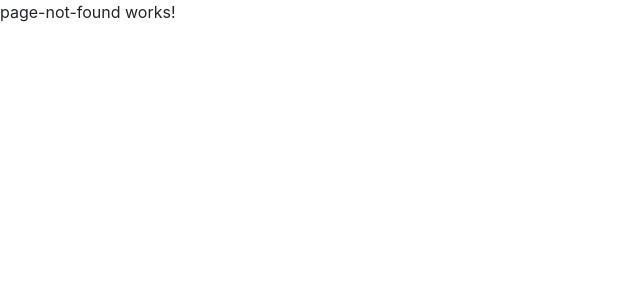
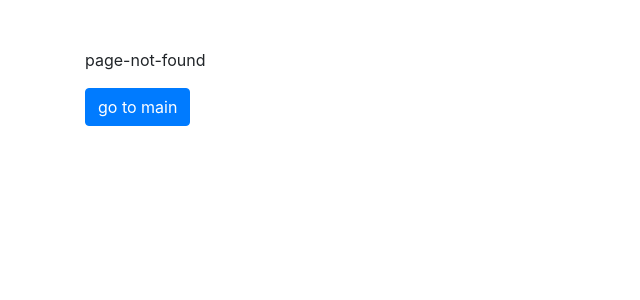
Before and after one commit to EgorKirillov/testVasilenko, an Angular app: page /404 in a window 1280 px wide. Shown: the top 300 px of the page, without its empty margins (0-640 px from the left). Built offline with nearby package versions, Linux system fonts and the light colour scheme.

Commit message:
refactor: routing

```diff
--- a/src/app/app-routing.module.ts
+++ b/src/app/app-routing.module.ts
@@ -1,15 +1,7 @@
 import { NgModule } from '@angular/core'
 import { RouterModule, Routes } from '@angular/router'
-import { SummaryComponent } from './summary/components/summary/summary.component'
-import { ListComponent } from './list/components/list/list.component'
-import { PageNotFoundComponent } from './page-not-found/page-not-found/page-not-found.component'
 
-const routes: Routes = [
-  { path: '', component: SummaryComponent, pathMatch: 'full' },
-  { path: 'navigator', component: ListComponent },
-  { path: '404', component: PageNotFoundComponent },
-  { path: '**', redirectTo: '/404' },
-]
+const routes: Routes = []
 
 @NgModule({
   imports: [RouterModule.forRoot(routes)],
--- a/src/app/app.module.ts
+++ b/src/app/app.module.ts
@@ -5,10 +5,11 @@ import { AppRoutingModule } from './app-routing.module'
 import { AppComponent } from './app.component'
 import { ListModule } from './list/list.module'
 import { SummaryModule } from './summary/summary.module'
+import { PageNotFoundModule } from './page-not-found/page-not-found.module'
 
 @NgModule({
   declarations: [AppComponent],
-  imports: [BrowserModule, AppRoutingModule, ListModule, SummaryModule],
+  imports: [BrowserModule, AppRoutingModule, ListModule, SummaryModule, PageNotFoundModule],
   providers: [],
   bootstrap: [AppComponent],
 })
--- /dev/null
+++ b/src/app/list/list-routing.module.ts
@@ -0,0 +1,11 @@
+import { RouterModule, Routes } from '@angular/router'
+import { NgModule } from '@angular/core'
+import { ListComponent } from './components/list/list.component'
+
+const routes: Routes = [{ path: 'navigator', component: ListComponent }]
+
+@NgModule({
+  imports: [RouterModule.forChild(routes)],
+  exports: [RouterModule],
+})
+export class ListRoutingModule {}
--- a/src/app/list/list.module.ts
+++ b/src/app/list/list.module.ts
@@ -3,10 +3,11 @@ import { CommonModule } from '@angular/common'
 import { TabsComponent } from './components/tabs/tabs.component'
 import { ListComponent } from './components/list/list.component'
 import { RouterModule } from '@angular/router'
+import { ListRoutingModule } from './list-routing.module'
 
 @NgModule({
   declarations: [TabsComponent, ListComponent],
-  imports: [CommonModule, RouterModule],
+  imports: [CommonModule, RouterModule, ListRoutingModule],
   exports: [ListComponent],
 })
 export class ListModule {}
--- a/src/app/page-not-found/page-not-found/page-not-found.component.html
+++ b/src/app/page-not-found/page-not-found/page-not-found.component.html
@@ -1 +1,4 @@
-<p>page-not-found works!</p>
+<div class="container mt-5 ">
+  <p>page-not-found</p>
+  <a class="btn btn-primary" routerLink="/">go to main</a>
+</div>
--- /dev/null
+++ b/src/app/summary/summary-routing.module.ts
@@ -0,0 +1,11 @@
+import { RouterModule, Routes } from '@angular/router'
+import { NgModule } from '@angular/core'
+import { SummaryComponent } from './components/summary/summary.component'
+
+const routes: Routes = [{ path: '', component: SummaryComponent, pathMatch: 'full' }]
+
+@NgModule({
+  imports: [RouterModule.forChild(routes)],
+  exports: [RouterModule],
+})
+export class SummaryRoutingModule {}
--- a/src/app/summary/summary.module.ts
+++ b/src/app/summary/summary.module.ts
@@ -3,9 +3,10 @@ import { CommonModule } from '@angular/common'
 import { CardComponent } from './components/card/card.component'
 import { SummaryComponent } from './components/summary/summary.component'
 import { RouterModule } from '@angular/router'
+import { SummaryRoutingModule } from './summary-routing.module'
 
 @NgModule({
   declarations: [CardComponent, SummaryComponent],
-  imports: [CommonModule, RouterModule],
+  imports: [CommonModule, RouterModule, SummaryRoutingModule],
 })
 export class SummaryModule {}
```
Also changed, not shown: src/app/page-not-found/page-not-found-routing.module.ts (added, +14 -0 lines), src/app/page-not-found/page-not-found.module.ts (+4 -5 lines).
